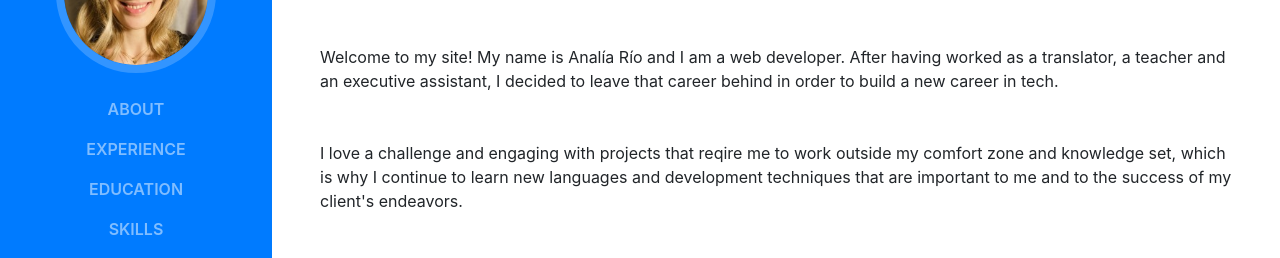
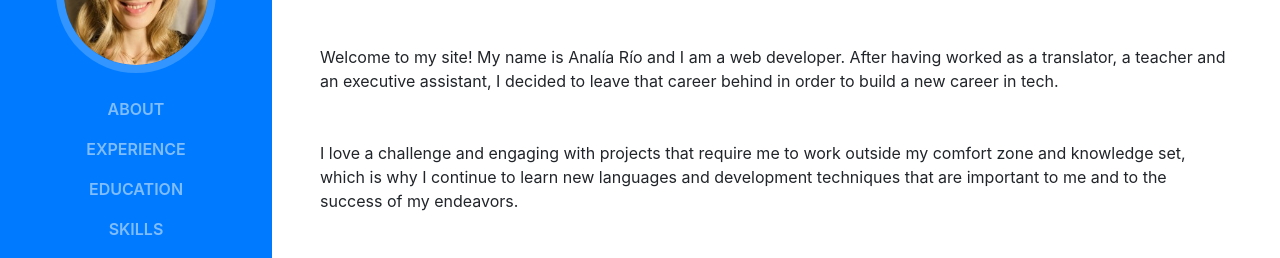
Before and after one commit to AnaliaRio/Portfolio, a website with bundled scripts: page index.html in a window 1280 px wide. Shown: the part 283-541 px from the top of the page. Built offline with nearby package versions, Linux system fonts and the light colour scheme; a web font is replaced by a local one.

Commit message:
Fix intro

```diff
--- a/index.html
+++ b/index.html
@@ -111,7 +111,7 @@
           </div>
           <p class="mb-5">Welcome to my site! My name is Analía Río and I am a web developer. After having worked as a translator, a teacher and an executive assistant, I decided to leave that career behind in order to build a new career in tech.</p>
           <p class="mb-5">
-I love a challenge and engaging with projects that reqire me to work outside my comfort zone and knowledge set, which is why I continue to learn new languages and development techniques that are important to me and to the success of my client's endeavors.           </p>
+          I love a challenge and engaging with projects that require me to work outside my comfort zone and knowledge set, which is why I continue to learn new languages and development techniques that are important to me and to the success of my endeavors.</p>
           <ul class="list-inline list-social-icons mb-0">
             <!-- FB  -->
             <!-- <li class="list-inline-item">
```
